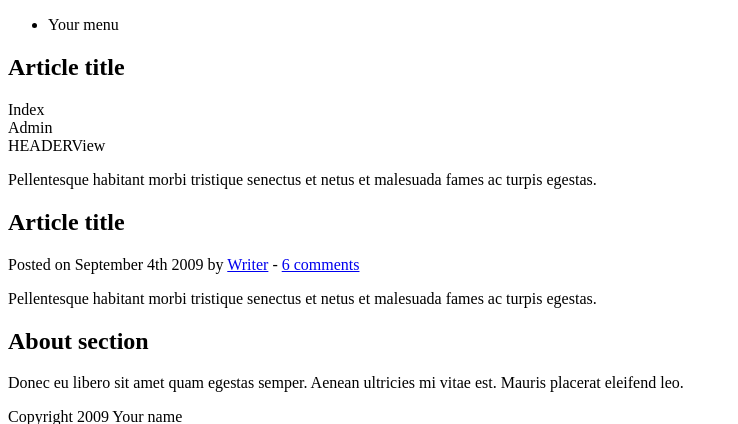
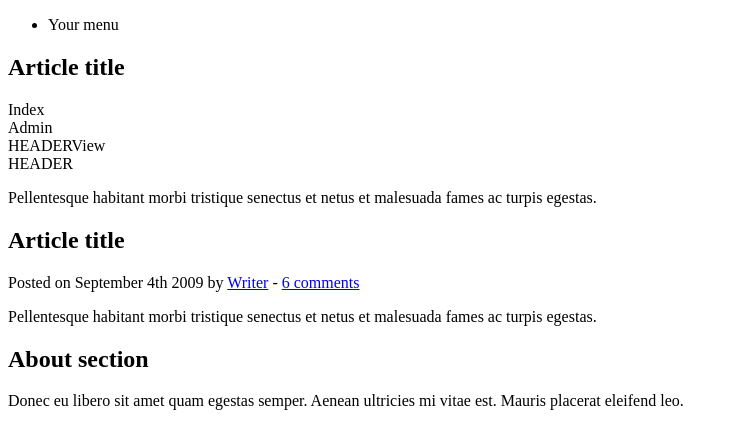
Before and after one commit to andreirk/phpblog, a PHP site: page /Page.php in a window 1280 px wide. Shown: the top 424 px of the page, without its empty margins (0-738 px from the left). Run offline with PHP 8.4, Linux system fonts and the light colour scheme.

Commit message:
created new object - about of Page class

```diff
--- a/Page.php
+++ b/Page.php
@@ -59,6 +59,8 @@
                 @$view->header .= 'View';
                 echo '<br>'.$view->header;
                 echo '<br>';
+                $about = new Page();
+                echo $about->header;
                 ?>
 
             </p>
```
